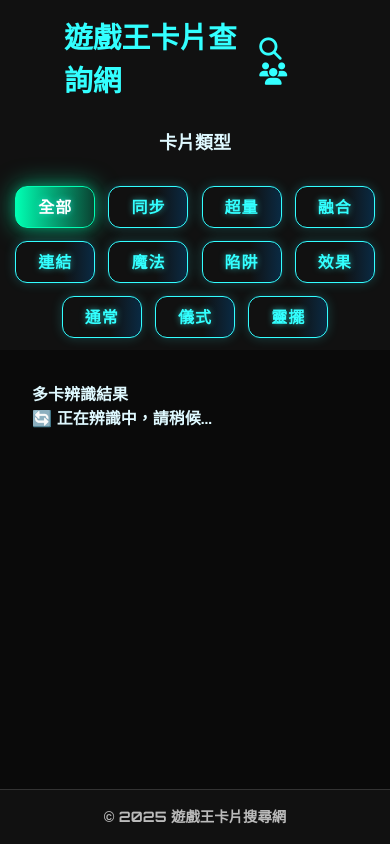
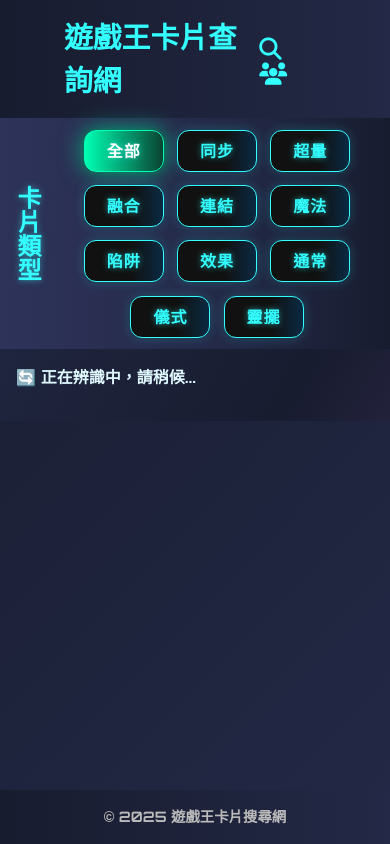
Before and after one commit to Dawn0119/gamecards, a Flask app: page /all in a window 390 px wide. Run offline with Flask 3, Linux system fonts and the light colour scheme.

Commit message:
差微調

```diff
--- a/app.py
+++ b/app.py
@@ -16,7 +16,6 @@
     css_folder = os.path.join(app.static_folder, 'css')
     return [f'css/{f}' for f in os.listdir(css_folder) if f.endswith('.css')]
 
-# ----------- 頁面路由 -----------
 @app.route('/')
 def index():
     return render_template('index.html', css_files=get_css_files())
@@ -70,18 +69,22 @@
     file = request.files.get("image")
     if not file:
         print("❌ 沒有收到圖片")
-        return Response("<p>❌ 請正確上傳一張圖檔</p>", status=400, mimetype='text/html; charset=utf-8')
+        return jsonify({"error": "❌ 請正確上傳一張圖檔"}), 400
 
     img_data = file.read()
     temp_path = os.path.join("uploads", "temp.jpg")
 
     try:
-        result_html = process_image(img_data)
-        return Response(result_html, mimetype='text/html; charset=utf-8')
+        from backend.matcher import process_image
+        images_html, text_html = process_image(img_data)
+        return jsonify({
+            "images_html": images_html,
+            "text_html": text_html
+        })
     except Exception as e:
         import traceback
         traceback.print_exc()
-        return Response(f"<p>處理錯誤：{str(e)}</p>", status=500, mimetype='text/html; charset=utf-8')
+        return jsonify({"error": f"處理錯誤：{str(e)}"}), 500
     finally:
         try:
             os.remove(temp_path)
@@ -141,14 +144,16 @@
             return jsonify({"error": "Crop image not found"}), 404
 
         from backend.matcher import process_image_file
-        matched_html = process_image_file(crop_path)
+        images_html, text_html = process_image_file(crop_path)
 
 
-        return jsonify({"result": matched_html})  # return JSON
+        return jsonify({
+            "images_html": images_html,
+            "text_html": text_html
+        })
     except Exception as e:
         print("❌ Error in match_choice:", e)
         return jsonify({"error": "Internal error"}), 500
-
 
 @app.route("/choice_result")
 def choice_result():
@@ -163,6 +168,5 @@
 def uploaded_file(filename):
     return send_from_directory("uploads", filename)
 
-# ----------- 啟動 -----------
 if __name__ == '__main__':
     app.run(debug=True)
--- a/static/css/all.css
+++ b/static/css/all.css
@@ -1,9 +1,13 @@
 main.page-all {
-  background-color: #0a0a0a;
-  padding: 0 0 2rem 0;
-  /* border-radius: 8px; */
+  height: auto;
+  background: linear-gradient(120deg, #232946 0%, #181c2f 80%, #22223b 100%);
+  padding: 0 0 1rem 0;
   color: #dff9ff;
   font-family: "Orbitron", sans-serif;
+  /* border-radius: 18px;
+  box-shadow: 0 4px 32px #181c2f55;
+  margin: 2rem auto 2rem auto;
+  max-width: 1200px; */
 }
 
 .filter-bar {
@@ -12,15 +16,41 @@
   width: 100%;
   display: flex;
   justify-content: center;
-  flex-wrap: wrap;
-  background-color: #111;
-  left: 0;
-  right: 0;
-  gap: 20px;
+  gap: 8px;
   padding: 10px;
   font-family: "Orbitron", sans-serif;
   box-sizing: border-box;
+  /* border-bottom: 1.5px solid #33ffff33; */
+  flex-wrap: nowrap;
   z-index: 999;
+  background: linear-gradient(90deg, #2e335a 0%, #232946 60%, #181c2f 100%);
+}
+
+.filter-h2 {
+  color: #33ffff;
+  font-family: "Orbitron", sans-serif;
+  font-size: 1.5rem;
+  text-shadow: 0 0 6px #33ffff88;
+  margin: 0;
+  flex-grow: 1;
+  white-space: nowrap;
+  text-align: right;
+  max-width: 100px;
+}
+
+@media (max-width: 800px) {
+  .filter-h2 {
+    writing-mode: vertical-rl;
+    white-space: normal;
+    text-align: center;
+  }
+}
+
+.button-group {
+  display: flex;
+  flex-wrap: wrap;
+  justify-content: center;
+  gap: 10px;
 }
 
 .filter-bar button {
@@ -55,23 +85,17 @@
   box-shadow: 0 0 24px #00ffb399, 0 0 8px #0a4332;
 }
 
-.button-group {
-  display: flex;
-  flex-wrap: wrap;
-  justify-content: center;
-  gap: 10px;
-}
 
-.bg-gray-100 {
+/* .bg-gray-100 {
   background-color: #0a0a0a;
   color: #eee;
   font-family: "Orbitron", sans-serif;
   padding: 20px;
-}
+} */
 
 .all-cards {
   /* display: grid;
   grid-template-columns: repeat(auto-fill, minmax(300px, 1fr));
   gap: 1rem; */
-  padding: 2rem;
+  padding: 1rem;
 }
--- /dev/null
+++ b/static/css/choice.css
@@ -0,0 +1,29 @@
+#choiceContainer {
+    position: relative;
+    display: inline-block;
+}
+
+#choiceImage {
+    display: block;
+    width: 1000px;
+    height: auto;
+}
+
+.bbox {
+    position: absolute;
+    border: 2px solid transparent;
+    cursor: pointer;
+}
+
+.bbox:hover {
+    border-color: red;
+}
+
+#hoverPreview {
+    position: absolute;
+    display: none;
+    border: 2px solid white;
+    box-shadow: 0 0 10px rgba(0, 0, 0, 0.5);
+    z-index: 1000;
+    width: 200px;
+}
--- a/static/css/hftop.css
+++ b/static/css/hftop.css
@@ -5,14 +5,18 @@
   padding: 0;
   display: flex;
   flex-direction: column;
-  background-color: #0a0a0a;
+  background: linear-gradient(135deg, #181c2f 0%, #232946 100%);
+  background-repeat: no-repeat;
+  background-attachment: fixed;
+  background-size: cover;
+  /* background-color: #0a0a0a; */
   color: #dff9ff;
   font-family: "Orbitron", sans-serif;
   font-weight: 600;
 }
 
 header {
-  background-color: #111;
+  background: linear-gradient(90deg, #181c2f 0%, #232946 100%);
   color: #33ffff;
   padding: 1rem;
   box-shadow: 0 2px 12px rgba(51, 255, 255, 0.2);
@@ -80,20 +84,23 @@
 }
 
 main {
-  padding: 2rem;
-  background-color: #0a0a0a;
+  /* background-color: #0a0a0a; */
+  background: linear-gradient(135deg, #181c2f 0%, #2d3350 30%, #232946 50%, #1a1a2e 100%);
   color: #dff9ff;
   font-family: "Orbitron", sans-serif;
+  height: 100%;
+  padding: 2rem;
 }
 
 footer {
-  background-color: #111;
+  /* background-color: #111; */
+  background: linear-gradient(90deg, #181c2f 0%, #232946 100%);
   color: #bbb;
   text-align: center;
   padding: 0;
   margin-top: auto;
   font-size: 0.9rem;
-  border-top: 1px solid #333;
+  /* border-top: 1px solid #333; */
 }
 
 #myBtn {
--- a/templates/all.html
+++ b/templates/all.html
@@ -4,7 +4,7 @@
 
 {% block filter %}
 <div class="filter-bar">
-  <h2 class="text-lg font-bold mb-2">卡片類型</h2>
+  <h2 class="filter-h2">卡片類型</h2>
   <div class="button-group">
     <button onclick="filterCards(this, '全部')" class="active">全部</button>
     <button onclick="filterCards(this, '同步')">同步</button>
@@ -23,10 +23,40 @@
 
 {% block content %}
 <div class="all-cards">
-  <h2>多卡辨識結果</h2>
+  <!-- <h2>多卡辨識結果</h2> -->
 
   <div id="cardResult">
     <p>🔄 正在辨識中，請稍候...</p>
+    <!-- <div class="card-list">
+
+      <div class="card-item">
+        <div class="card-images">
+          <img src="https://salix5.github.io/query-data/pics/20129614.jpg" alt="圖片">
+        </div>
+        <div class="card-text">
+          <p><strong>1 張</strong></p>
+          <br>中文名: 童話動物 小兔子 <br>日文名: メルフィー・ラビィ <br>卡號: 20129614 <br>類型: 怪獸/通常 <br>等級: 2 <br>屬性: 地 <br>種族: 獸族 <br>攻: 0
+          <br>守: 2100 <br> <br>效果說明:
+          <br>小兔子最喜歡這樹樁。經常爬上去向四處張望。童話動物之森有好多個性豐富可愛的動物們。那邊發現樹樁後不由自主就想要坐下來的你！來，跟著小兔子一塊兒去尋找童話動物朋友吧♪ <br><br><b>平均價格:</b> 43
+          円 (NT$8.9)
+        </div>
+      </div>
+
+
+      <div class="card-item">
+        <div class="card-images">
+          <img src="https://salix5.github.io/query-data/pics/33318980.jpg" alt="圖片">
+        </div>
+        <div class="card-text">
+          <p><strong>1 張</strong></p>
+          <br>中文名: 暗黑騎士蓋亞士兵 <br>日文名: 暗黒騎士ガイアソルジャー <br>卡號: 33318980 <br>類型: 怪獸/效果 <br>等級: 8 <br>屬性: 闇 <br>種族: 戰士族 <br>攻:
+          2600 <br>守: 2100 <br> <br>效果說明:
+          <br>這個卡名的①②③效果1回合各能使用1次。①：解放我方場上1隻龍族融合怪獸可以發動。此卡從手牌特殊召喚。此效果在對手回合也能發動。②：此卡特殊召喚成功的場合，以場上1隻攻擊表示怪獸為對象可以發動。那隻怪獸變成守備表示。③：解放此卡可以發動。從牌組將「暗黑騎士蓋亞士兵」以外的1隻等級7以上的戰士族怪獸加入手牌。
+          <br><br><b>平均價格:</b> 183 円 (NT$37.88)
+        </div>
+      </div>
+
+    </div> -->
   </div>
 </div>
 
--- a/templates/components/header.html
+++ b/templates/components/header.html
@@ -5,7 +5,7 @@
     </h1>
 
     <nav class="nav-menu">
-      <a href="{{ url_for('index') }}" title="首頁"><i class="fa-solid fa-magnifying-glass"></i></a>
+      <a href="{{ url_for('index') }}" title="查詢"><i class="fa-solid fa-magnifying-glass"></i></a>
       <a href="{{ url_for('about') }}" title="關於我們"><i class="fa-solid fa-users"></i></a>
     </nav>
   </div>
```
Also changed, not shown: backend/matcher.py (+11 -5 lines), backend/multi_matcher.py (+17 -9 lines), static/css/card_result.css (+60 -38 lines), templates/choice.html (+10 -35 lines), templates/one.html (+20 -3 lines), backend/__init__.py (line endings or trailing spaces), static/js/all.js.
